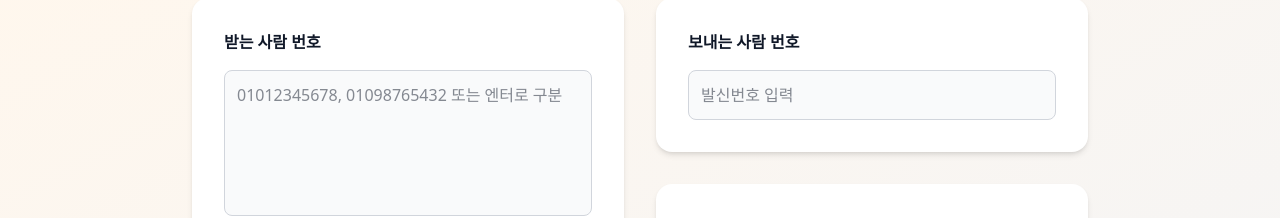
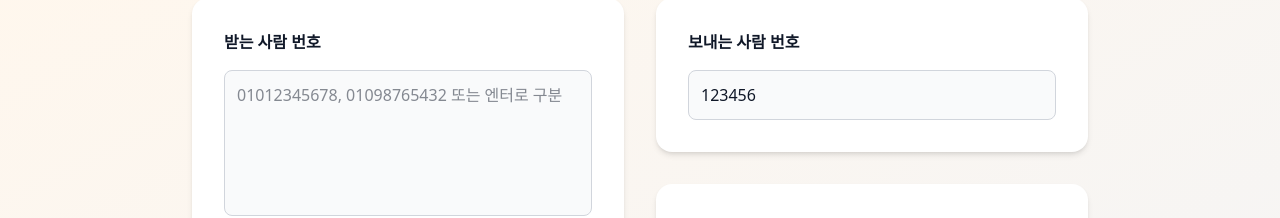
Before and after one commit to byunginhb/ssonda, a Next.js app: page /send in a window 1280 px wide. Shown: the part 122-340 px from the top of the page. Built offline with nearby package versions, Linux system fonts and the light colour scheme.

Commit message:
발신번호 입력 필드를 수정하여 기본값을 "123456"으로 설정하고, 입력 타입을 숫자로 변경했습니다. 입력 필드를 읽기 전용으로 설정하여 사용자가 값을 수정할 수 없도록 했습니다.

```diff
--- a/app/send/components/SenderInputCard.tsx
+++ b/app/send/components/SenderInputCard.tsx
@@ -10,8 +10,10 @@ export default function SenderInputCard({ value, onChange }: Props) {
       <input
         className="w-full border border-gray-300 rounded-lg p-3 focus:ring-2 focus:ring-orange-400 transition-all text-gray-900 bg-gray-50"
         placeholder="발신번호 입력"
-        value={value}
-        onChange={(e) => onChange(e.target.value)}
+        value="123456"
+        type="number"
+        readOnly
+        onChange={() => {}}
       />
     </div>
   );
```
